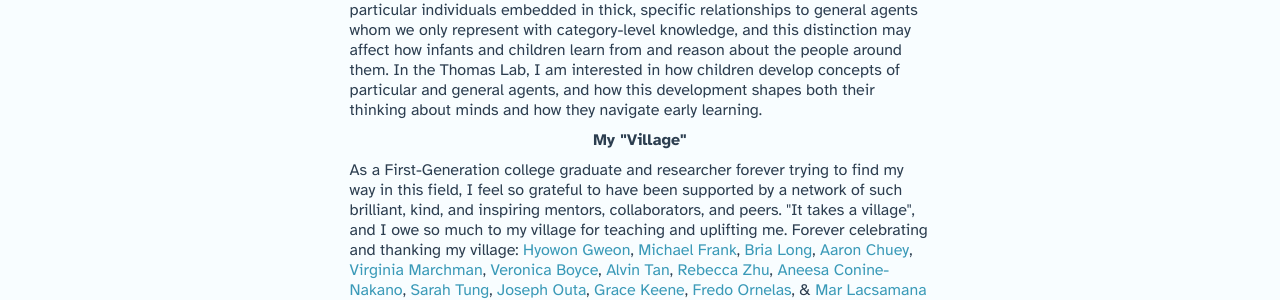
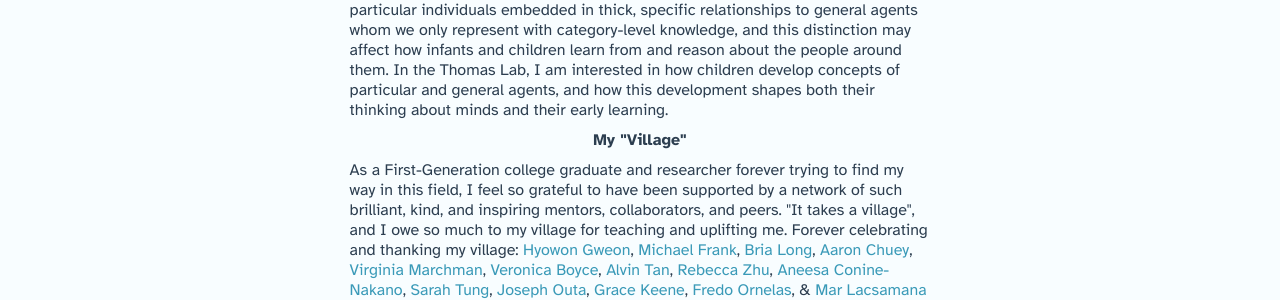
Before and after one commit to rbzsparks/rbzsparks.github.io, a Jekyll site: the page built from 00-index.md, in a window 1280 px wide. Shown: the part 729-1029 px from the top of the page. Built offline with Jekyll 4.4.1, drawn with Linux system fonts in a browser that asks for light colours; nearby versions of some CDN libraries; some of the changed text lies outside the part shown.

Commit message:
tiny word

```diff
--- a/_layouts/home.html
+++ b/_layouts/home.html
@@ -37,7 +37,7 @@
         <p>
           Among the most consequential representations children build are those of their social world: the people in their environment and the relationships among them. Children must be able to represent many different kinds of people, ranging from particular
           individuals embedded in thick, specific relationships to general agents whom we only represent with category-level knowledge, and this distinction may affect how infants and children learn from and reason about the people around them. In the Thomas
-          Lab, I am interested in how children develop concepts of particular and general agents, and how this development shapes both their thinking about minds and how they navigate early learning.
+          Lab, I am interested in how children develop concepts of particular and general agents, and how this development shapes both their thinking about minds and their early learning.
         </p>
         <h3 style = "text-align:center">My "Village"</h3>
         <p>
```
